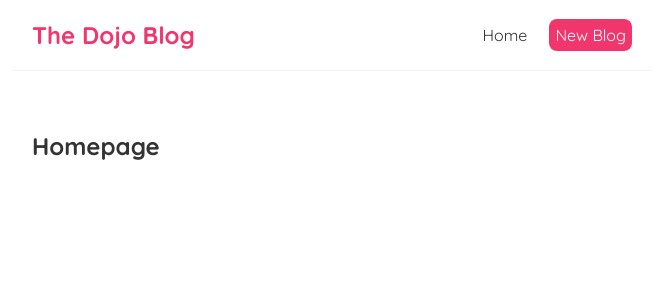
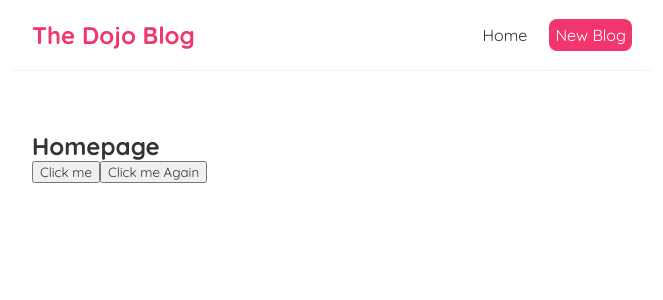
Before and after one commit to AitanMammadova/Blog-Next.js, a JavaScript app: page / in a window 1280 px wide. Shown: the top 300 px of the page, without its empty margins (308-971 px from the left). Built offline with nearby package versions, Linux system fonts and the light colour scheme; the HTML template or start-up script is replaced by a standard one.

Commit message:
Click events

```diff
--- a/src/Components/Home.js
+++ b/src/Components/Home.js
@@ -1,9 +1,17 @@
 const Home = () => {
+  const handleClick=(e)=>{
+    console.log("hello worlds",e);
+  }
+
+  const clickAgain=(name,e)=>{
+    console.log('hello ' + name,e.target);
+  }
     return (
       <div className="home">
         <h2>Homepage</h2>
+        <button onClick={handleClick}>Click me</button>
+        <button onClick={(e)=>clickAgain('aitan',e)}>Click me Again</button>
       </div>
     );
   }
-
   export default Home;
```
